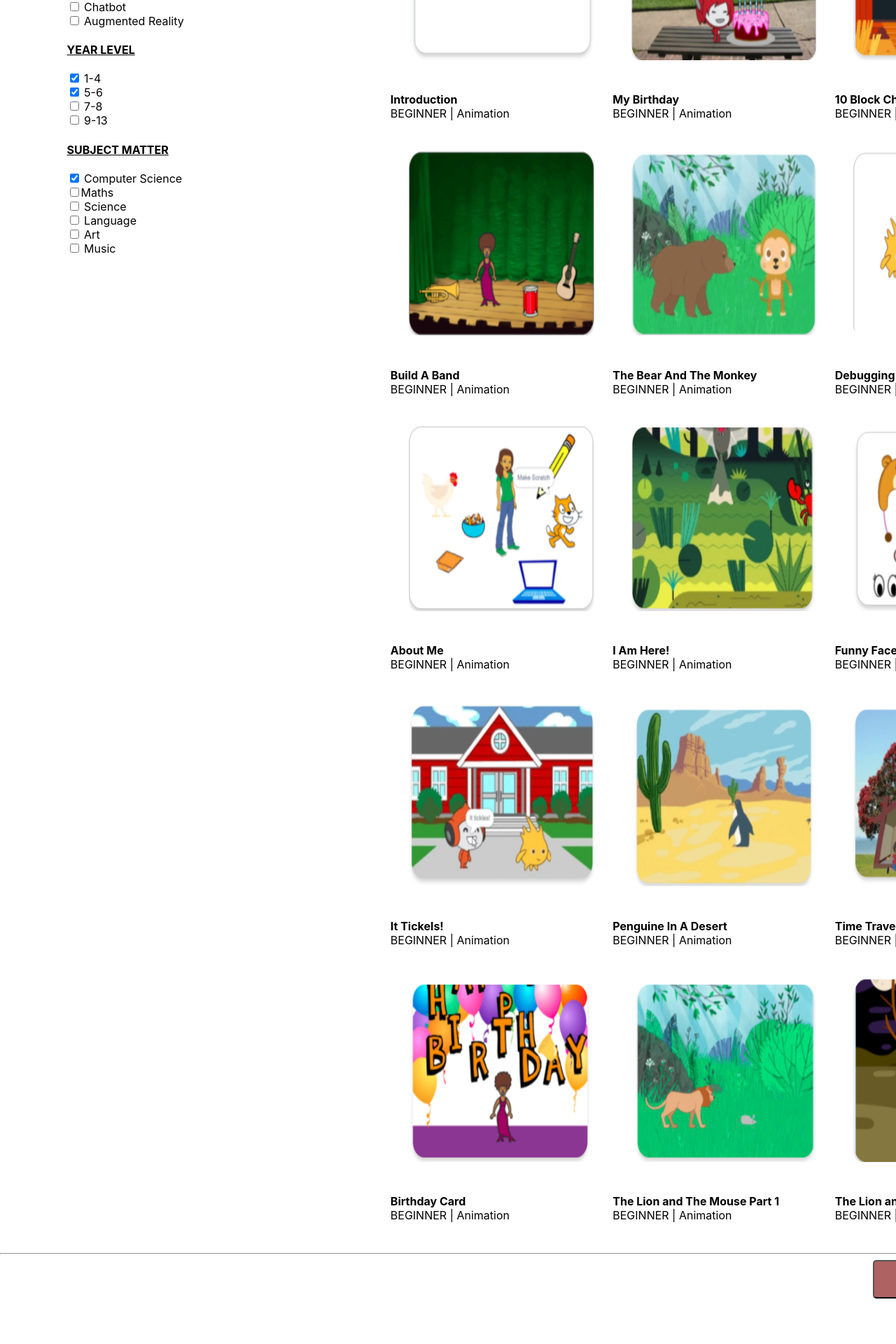
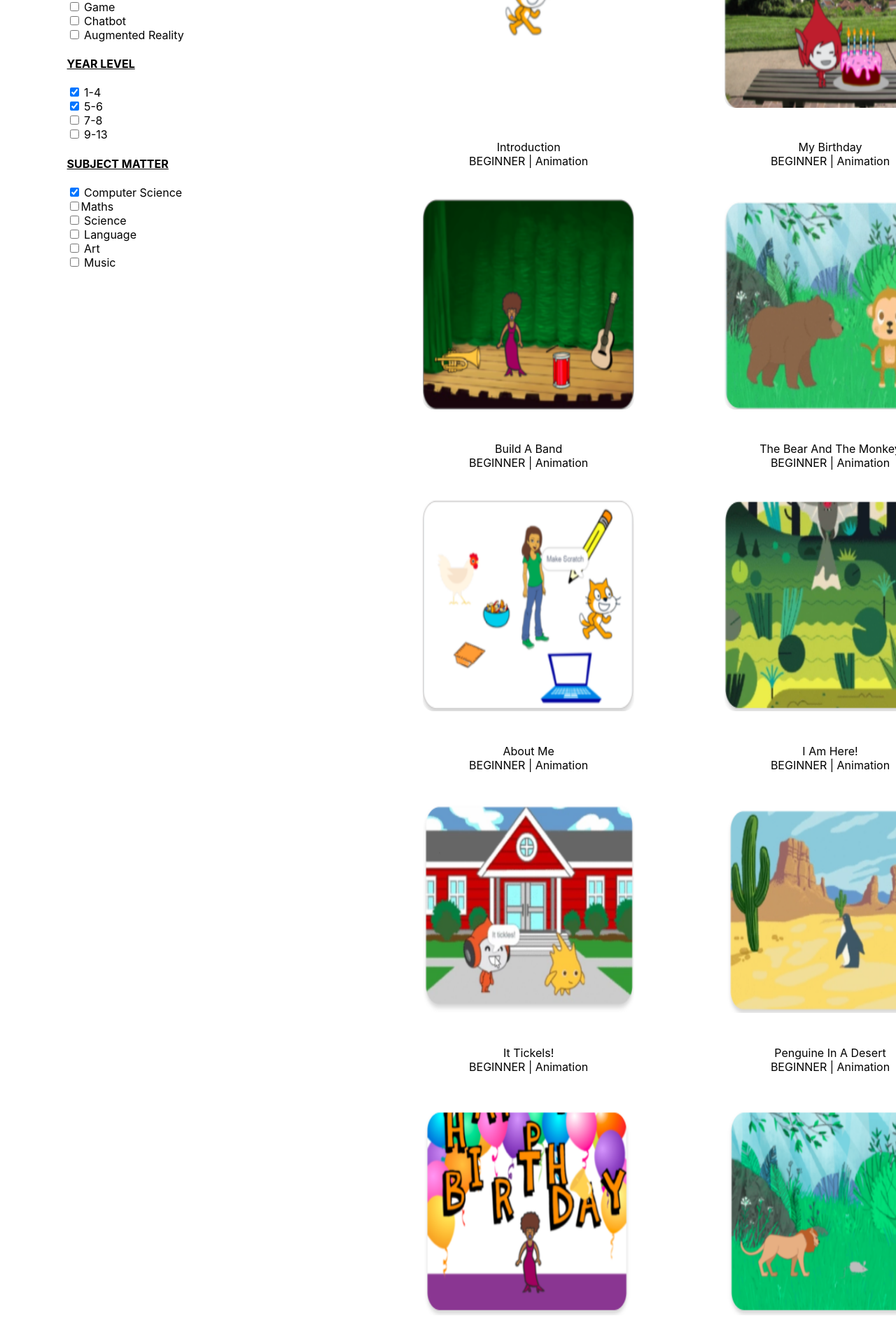
Before and after one commit to vessiBop/mission-x, a React (Create React App) app: page / in a window 1280 px wide. Shown: the part 500-2420 px from the top of the page at 70% size. Built offline with nearby package versions, Linux system fonts and the light colour scheme.

Commit message:
some modification

```diff
--- a/src/BackButton.css
+++ b/src/BackButton.css
@@ -2,9 +2,9 @@
     background-color: rgb(174, 98, 98);
     color: white;
     display: flex;
-    padding:15px 30px;
+    padding:10px 25px;
     justify-items: end;
-    margin-left: 33cm;
+    margin-left: 42cm;
     border-radius: 5px;
     cursor: pointer;
     font-size: 18px;
--- a/src/Button.css
+++ b/src/Button.css
@@ -25,7 +25,7 @@ Button:hover {
 
     display: flex;
     margin-left: 12cm;
-    margin-right: 5cm;
+    margin-right: 4cm;
     justify-content:space-between;
 
 
--- a/src/Project.css
+++ b/src/Project.css
@@ -5,7 +5,7 @@
     margin-top: 1mm;
     margin-bottom: 1mm;
     margin-left: 20mm;
-    margin-right: 20mm;
+    margin-right: 15mm;
 
 }
 
@@ -14,6 +14,7 @@
     background-color: skyblue;
     padding: 20px;
     text-align: left;
+
 }
 h4{
     text-decoration: underline;
@@ -24,13 +25,17 @@ h4{
     display: flex;
     flex-direction: row;
     flex-wrap: wrap;
-     padding: 20px;
+text-align: center;
+     padding: 50px;
+   column-gap: 20mm;
+
 }
 
 img {
-    height: 7cm;
-    width: 7cm;
+    height: 8cm;
+    width: 8cm;
     margin: 7mm;
     border-radius: 5%;
     border-color: black;
+    border-image: fill;
 }
--- a/src/Project.js
+++ b/src/Project.js
@@ -1,10 +1,10 @@
 
-import './Project.css';
+
 
 import SideBar from './Side-bar';
 import Button from './Button';
 import './Project.css';
-
+import './Fonts.css';
 import img1 from './React_imgs/img1.png';
 import img2 from './React_imgs/img2.png';
 import img3 from './React_imgs/img3.png';
@@ -34,7 +34,7 @@ function App() {
                     PROJECTS
                 </h1>
                 <p style={{ textAlign: "center" }}>
-                    <b> Welcome to the project library.You can use the Filter on the right to help you search for specific projects.</b>
+                   Welcome to the project library.You can use the Filter on the right to help you search for specific projects.
                 </p>
                 <br/>
 
@@ -44,6 +44,7 @@ function App() {
 
             <div className='container'>
                 <div className="Side_bar" style={{ backgroundColor: "white" }}>
+                    <br/>
                     <SideBar className="Side_bar">
 
                     </SideBar>
@@ -52,50 +53,50 @@ function App() {
                 <div className="Images">
                    <div>
                         <img src={img1} alt="prj1"></img>
-                        <p><b>Introduction</b><br/>BEGINNER | Animation</p>
+                        <p>Introduction<br/>BEGINNER | Animation</p>
                    </div>
 
                    <div> <img src={img2} alt="prj2"></img>
-                    <p><b>My Birthday</b><br/>BEGINNER | Animation</p> </div>
+                    <p>My Birthday<br/>BEGINNER | Animation</p> </div>
 
                    <div> <img src={img3} alt="prj3"></img>
-                    <p><b>10 Block Challenge</b><br/>BEGINNER | Animation</p> </div>
+                    <p>10 Block Challenge<br/>BEGINNER | Animation</p> </div>
 
                    <div> <img src={img4} alt="prj4"></img>
-                    <p><b>Build A Band</b><br/>BEGINNER | Animation</p> </div>
+                    <p>Build A Band<br/>BEGINNER | Animation</p> </div>
 
                    <div> <img src={img5} alt="prj5"></img>
-                    <p><b>The Bear And The Monkey</b><br/>BEGINNER | Animation</p> </div>
+                    <p>The Bear And The Monkey<br/>BEGINNER | Animation</p> </div>
 
                    <div> <img src={img6} alt="prj6"></img>
-                    <p><b>Debugging</b><br/>BEGINNER | Animation</p> </div>
+                    <p>Debugging<br/>BEGINNER | Animation</p> </div>
 
                    <div> <img src={img7} alt="prj7"></img>
-                    <p><b>About Me</b><br/>BEGINNER | Animation</p> </div>
+                    <p>About Me<br/>BEGINNER | Animation</p> </div>
 
                    <div> <img src={img8} alt="prj8"></img>
-                    <p><b>I Am Here!</b><br/>BEGINNER | Animation</p> </div>
+                    <p>I Am Here!<br/>BEGINNER | Animation</p> </div>
 
                    <div> <img src={img9} alt="prj9"></img>
-                    <p><b>Funny Faces</b><br/>BEGINNER | Animation</p> </div>
+                    <p>Funny Faces<br/>BEGINNER | Animation</p> </div>
 
                    <div> <img src={img10} alt="prj10"></img>
-                    <p><b>It Tickels!</b><br/>BEGINNER | Animation</p> </div>
+                    <p>It Tickels!<br/>BEGINNER | Animation</p> </div>
 
                     <div> <img src={img11} alt="prj11"></img>
-                    <p><b>Penguine In A Desert</b><br/>BEGINNER | Animation</p> </div>
+                    <p>Penguine In A Desert<br/>BEGINNER | Animation</p> </div>
 
                     <div>  <img src={img12} alt="prj12"></img>
-                    <p><b>Time Travel</b><br/>BEGINNER | Animation</p></div>
+                    <p>Time Travel<br/>BEGINNER | Animation</p></div>
 
                     <div> <img src={img13} alt="prj13"></img>
-                    <p><b>Birthday Card</b><br/>BEGINNER | Animation</p> </div>
+                    <p>Birthday Card<br/>BEGINNER | Animation</p> </div>
 
                     <div>  <img src={img14} alt="prj14"></img>
-                    <p><b>The Lion and The Mouse Part 1</b><br/>BEGINNER | Animation</p> </div>
+                    <p>The Lion and The Mouse Part 1<br/>BEGINNER | Animation</p> </div>
 
                     <div> <img src={img15} alt="prj15"></img>
-                    <p><b>The Lion and The Mouse Part 2</b><br/>BEGINNER | Animation</p> </div>
+                    <p>The Lion and The Mouse Part 2<br/>BEGINNER | Animation</p> </div>
 
                 </div>
             </div>
```
Also changed, not shown: src/React_imgs/img1.png.
